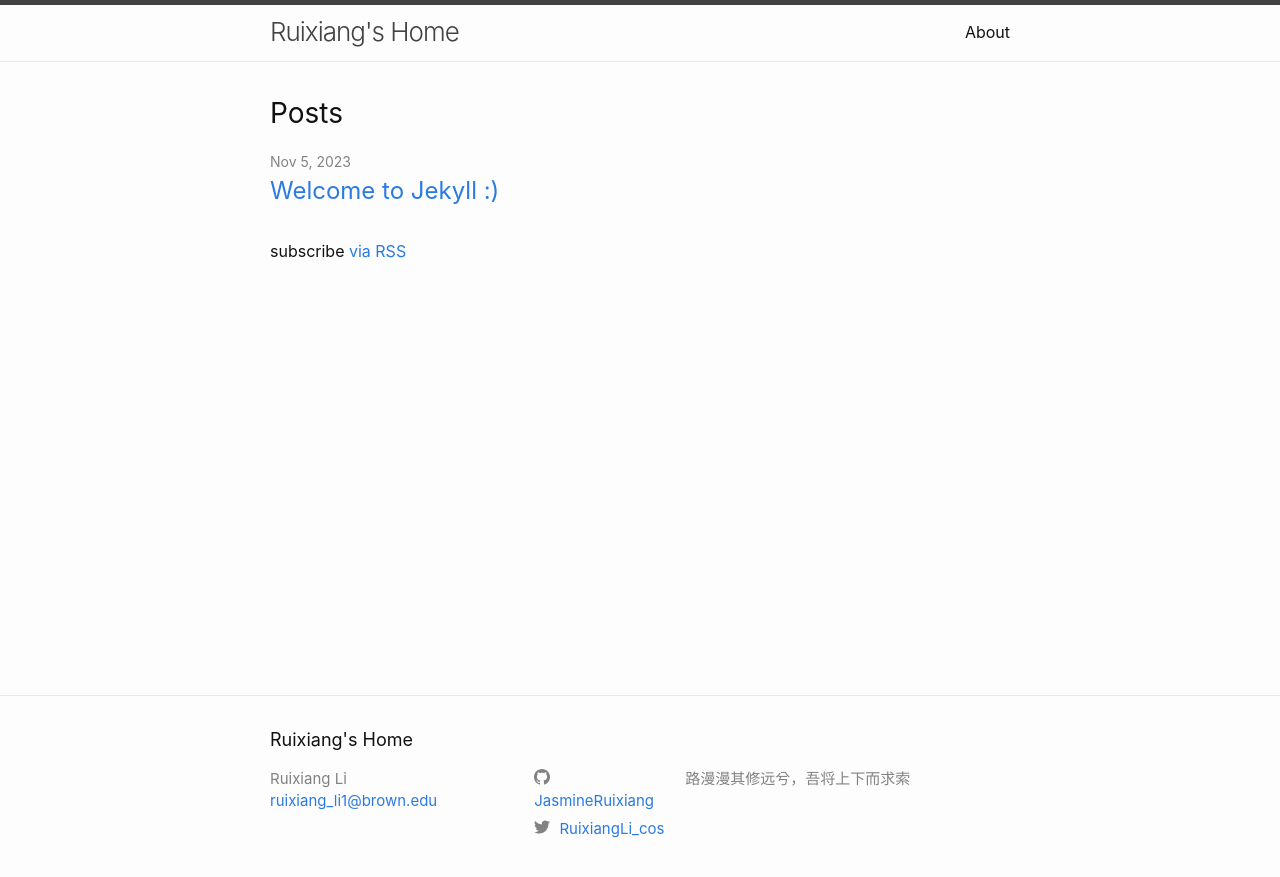
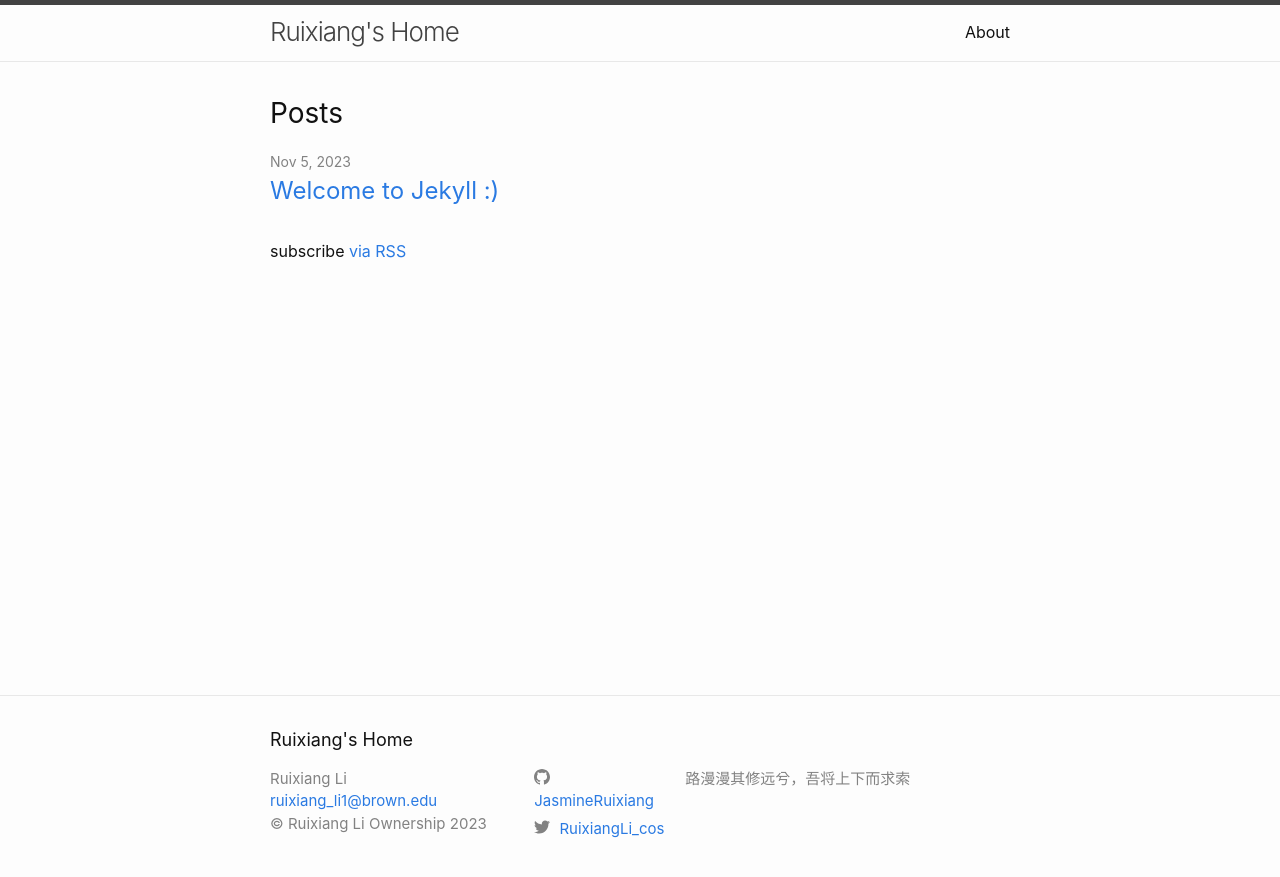
Before and after one commit to JasmineRuixiang/jasmineruixiang.github.io, a Jekyll site: the page built from index.markdown, in a window 1280 px wide. Shown: the top 877 px of the page. Built offline with Jekyll 4.4.1, drawn with Linux system fonts in a browser that asks for light colours.

Commit message:
Regular Theme update

```diff
--- a/Gemfile
+++ b/Gemfile
@@ -12,7 +12,6 @@
 
 # This is the default theme for new Jekyll sites. You may change this to anything you like.
 
-# Remove the minima here since its now a regular theme
 gem "minima", "~> 2.5"
 
 # If you want to use GitHub Pages, remove the "gem "jekyll"" above and
--- a/_config.yml
+++ b/_config.yml
@@ -29,9 +29,12 @@
 
 author: Ruixiang Li
 
+copyright: Ruixiang Li Ownership
+
+
+
 # Build settings
 
-# Remove the minima here since its now a regular theme
 theme: minima
 plugins:
   - jekyll-feed
--- a/_includes/footer.html
+++ b/_includes/footer.html
@@ -18,6 +18,12 @@
             {%- if site.email -%}
             <li><a class="u-email" href="mailto:{{ site.email }}">{{ site.email }}</a></li>
             {%- endif -%}
+
+            <!--I modify here for customary display!-->
+            {%- if site.copyright -%}
+            <li>&copy; {{site.copyright}} {{'now'| date: "%Y"}} </li>
+            {%- endif -%}
+
         </ul>
       </div>
 
```
